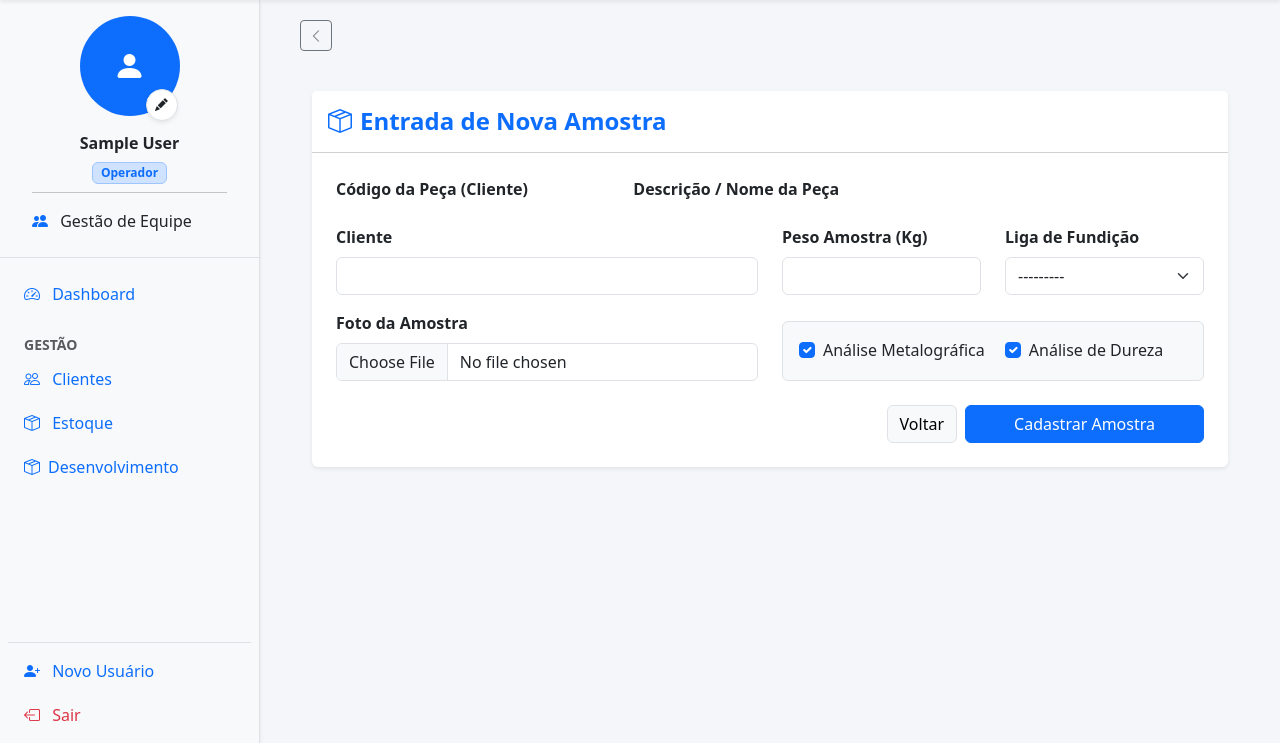
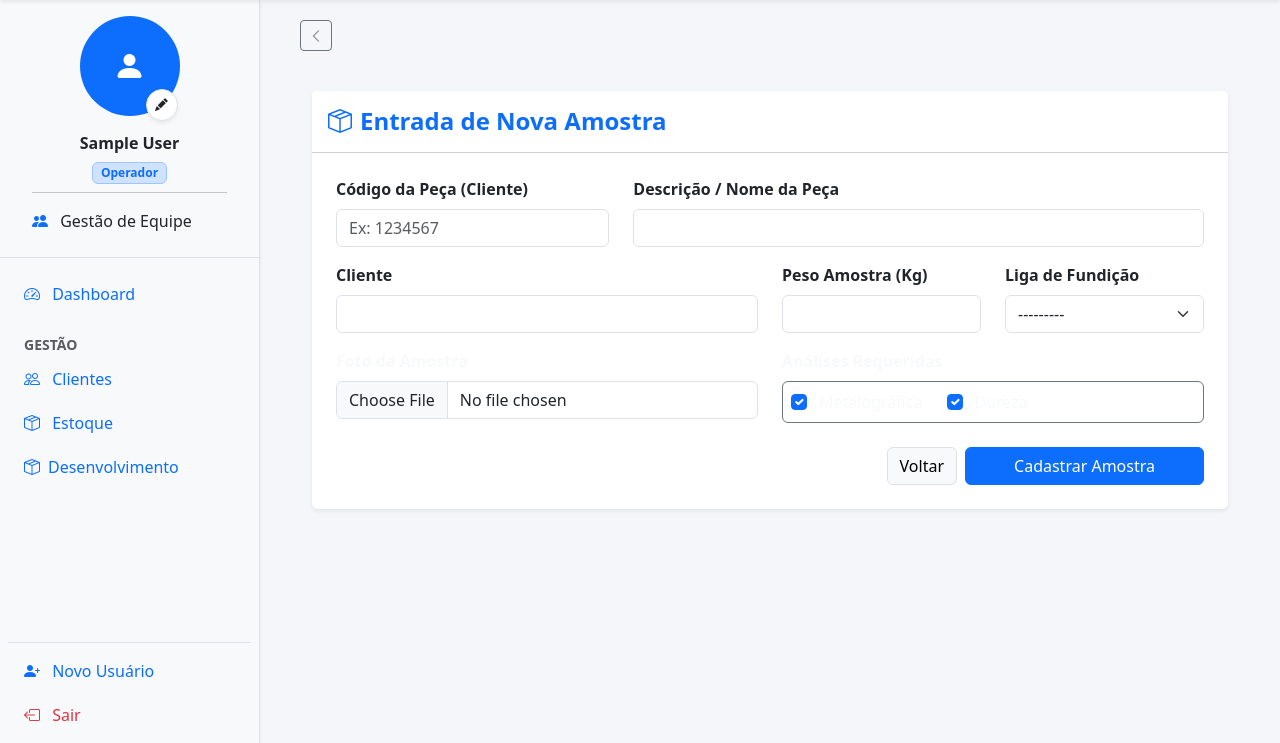
Before and after one commit to fernandes-draw/erp_system, a Django app: page /desenvolvimento/amostras/nova/ in a window 1280 px wide. Shown: the part 57-800 px from the top of the page. Run offline with Django 5.2, Linux system fonts and the light colour scheme; the visitor is signed in with stand-in values (Sample User, id 1).

Commit message:
Ajuste no amostra_form

```diff
--- a/desenvolvimento/templates/desenvolvimento/amostra_form.html
+++ b/desenvolvimento/templates/desenvolvimento/amostra_form.html
@@ -12,11 +12,11 @@
                 <div class="row mb-3">
                     <div class="col-md-4">
                         <label class="form-label fw-bold">Código da Peça (Cliente)</label>
-                        {{ form.codigo_peça }}
+                        {{ form.codigo_peca }}
                     </div>
                     <div class="col-md-8">
                         <label class="form-label fw-bold">Descrição / Nome da Peça</label>
-                        {{ form.descrição }}
+                        {{ form.descricao }}
                     </div>
                 </div>
 
@@ -37,18 +37,24 @@
 
                 <div class="row mb-4">
                     <div class="col-md-6">
-                        <label class="form-label fw-bold">Foto da Amostra</label>
+                        <label class="form-label fw-bold text-light">Foto da Amostra</label>
                         {{ form.foto_amostra }}
                     </div>
-                    <div class="col-md-6 d-flex align-items-end">
-                        <div class="bg-light p-3 rounded border w-100">
-                            <div class="form-check form-check-inline">
+
+                    <div class="col-md-6">
+                        <label class="form-label fw-bold text-light">Análises Requeridas</label>
+                        <div class="d-flex gap-4 p-2 rounded border border-secondary" style="background-color: rgba(255,255,255,0.05); min-height: 38px; align-items: center;">
+                            <div class="form-check mb-0">
                                 {{ form.requer_analise_metalografica }}
-                                <label class="form-check-label">Análise Metalográfica</label>
+                                <label class="form-check-label text-light ms-1" for="{{ form.requer_analise_metalografica.id_for_label }}">
+                                    Metalográfica
+                                </label>
                             </div>
-                            <div class="form-check form-check-inline">
+                            <div class="form-check mb-0">
                                 {{ form.requer_analise_dureza }}
-                                <label class="form-check-label">Análise de Dureza</label>
+                                <label class="form-check-label text-light ms-1" for="{{ form.requer_analise_dureza.id_for_label }}">
+                                    Dureza
+                                </label>
                             </div>
                         </div>
                     </div>
```
